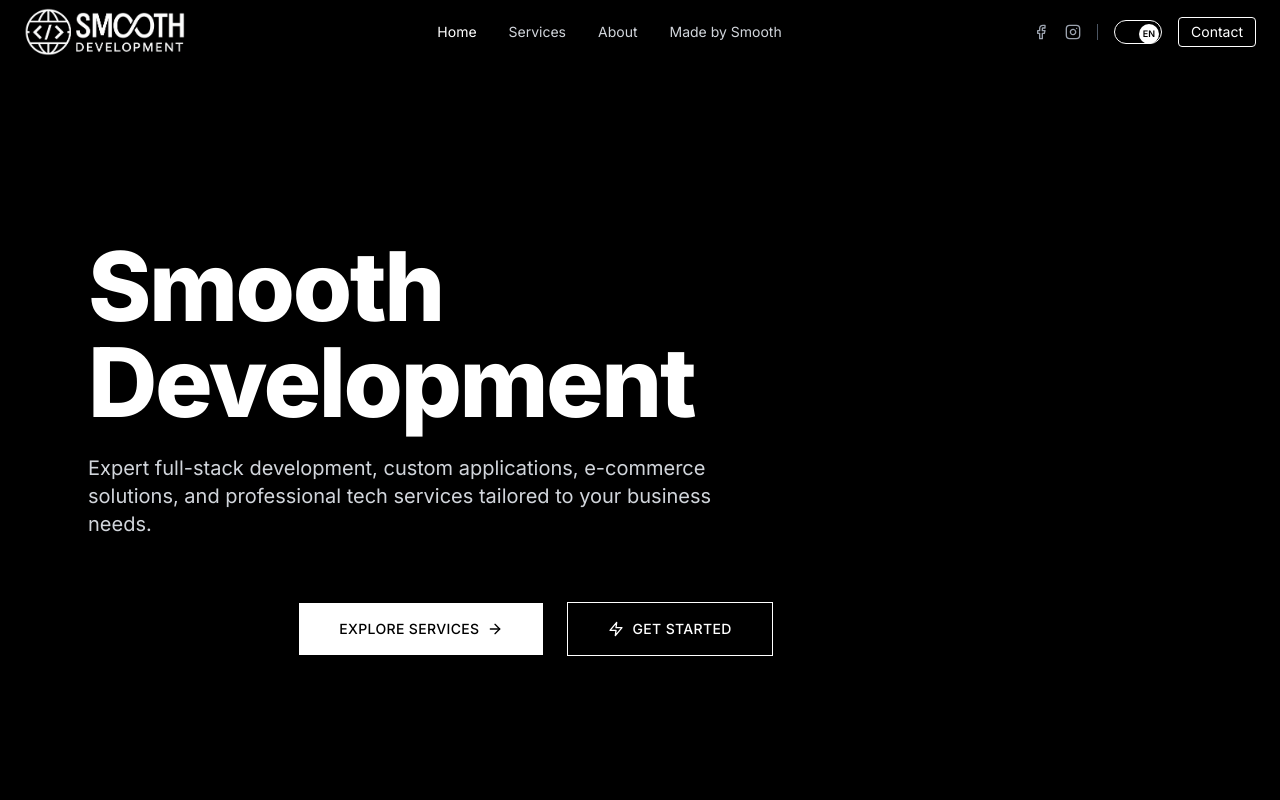
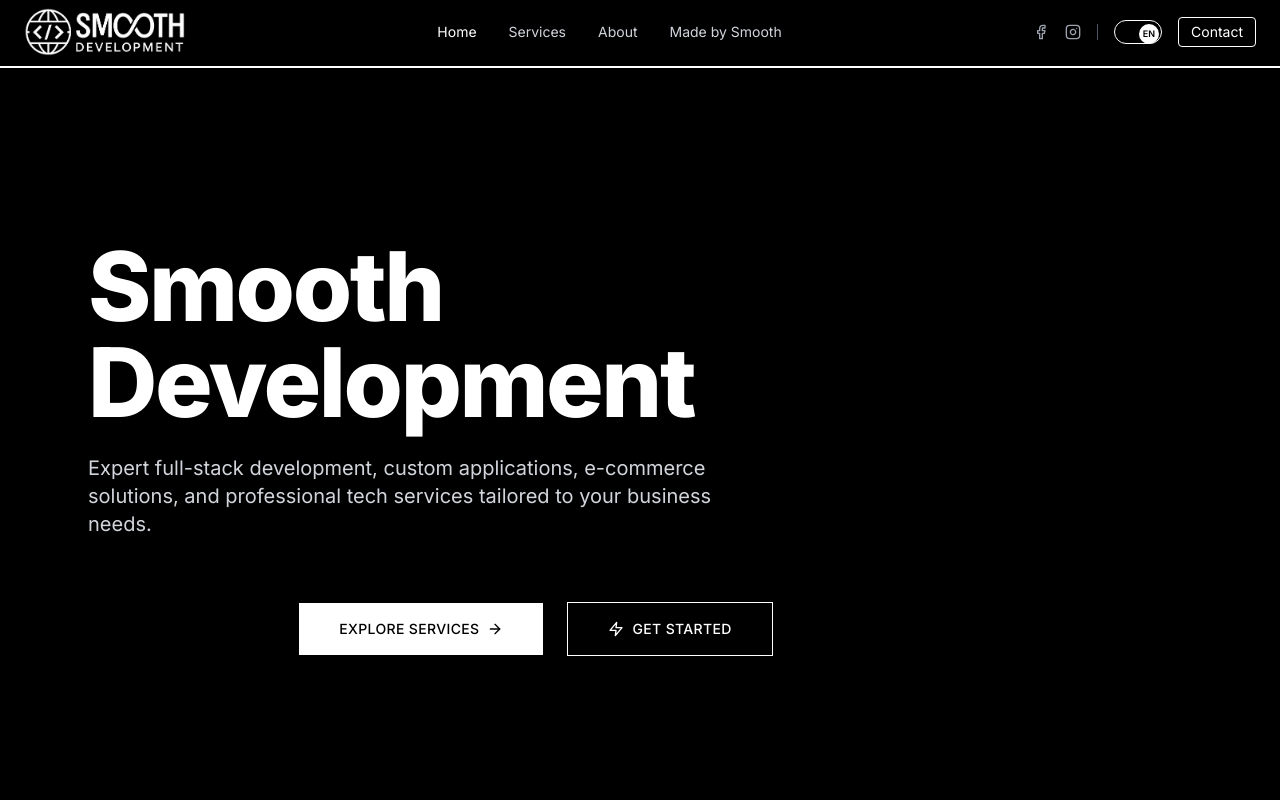
Before and after one commit to MarekSmooth/Smooth-dev, a React (Vite) app: page / in a window 1280 px wide. Shown: the top 800 px of the page. Built offline with nearby package versions, Linux system fonts and the light colour scheme.

Commit message:
Přidat zvýraznění aktivní navigační položky

```diff
--- a/src/components/Header.tsx
+++ b/src/components/Header.tsx
@@ -63,11 +63,14 @@
                   to={item.path}
                   className={`transition-colors duration-200 font-normal text-sm ${
                     isActivePath(item.path)
-                      ? 'text-white'
+                      ? 'text-white font-medium'
                       : 'text-gray-300 hover:text-white'
                   }`}
                 >
                   {item.label}
+                  {isActivePath(item.path) && (
+                    <div className="absolute -bottom-1 left-0 right-0 h-0.5 bg-white"></div>
+                  )}
                 </Link>
               ))}
             </div>
@@ -132,7 +135,7 @@
                   onClick={() => setIsMobileMenuOpen(false)}
                   className={`block text-xl font-light transition-colors duration-200 ${
                     isActivePath(item.path)
-                      ? 'text-white'
+                      ? 'text-white font-normal border-l-2 border-white pl-4'
                       : 'text-gray-300 hover:text-white'
                   }`}
                 >
```
